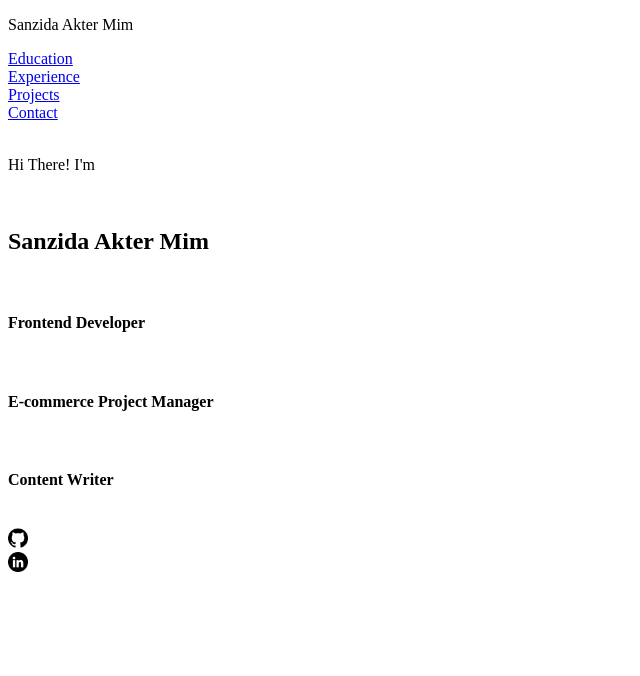
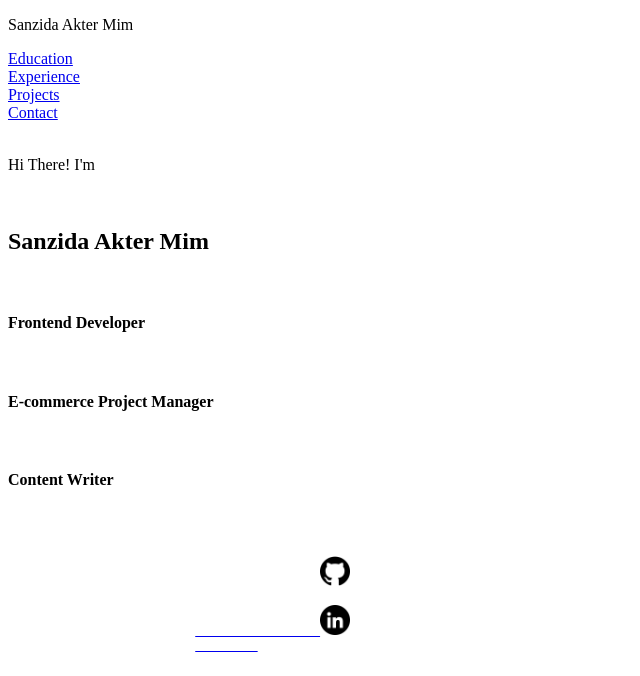
Before and after one commit to sanzida-mim/personal_website, a plain HTML site: page index.html in a window 1280 px wide. Shown: the whole page, without its empty margins (0-640 px from the left). Drawn offline with Linux system fonts and the light colour scheme.

Commit message:
Debugged icons position in index.html.

```diff
--- a/index.html
+++ b/index.html
@@ -23,13 +23,13 @@
 		</section>
 
 		<section>
-			<a href="https://github.com/sanzida-mim" target="main">
-				<img src="Images/github.png" alt="GitHub" height="20px">
-			</a>
-			<br>
-			<a href="https://www.linkedin.com/in/sanzida-akter-b7b583233/", target="main">
-		                <img src="Images/linkedin.png" alt="LinkedIn" height="20px">
-		        </a>
+			<pre>
+				<a href="https://github.com/sanzida-mim" target="main">
+					<img src="Images/github.png" alt="GitHub" height="30px">
+				</a>	<a href="https://www.linkedin.com/in/sanzida-akter-b7b583233/", target="main">
+			                <img src="Images/linkedin.png" alt="LinkedIn" height="30px">
+			        </a>
+			</pre>
 		</section>
 	</div>
 </body>
```
